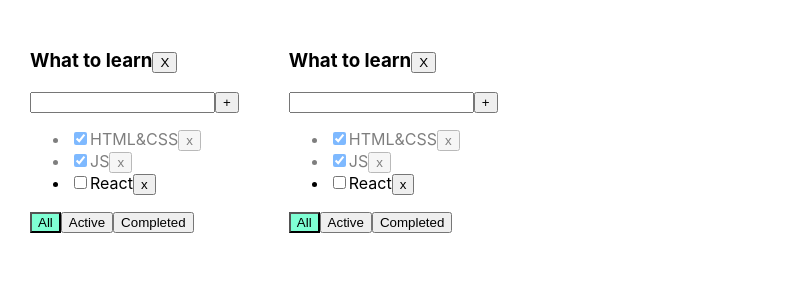
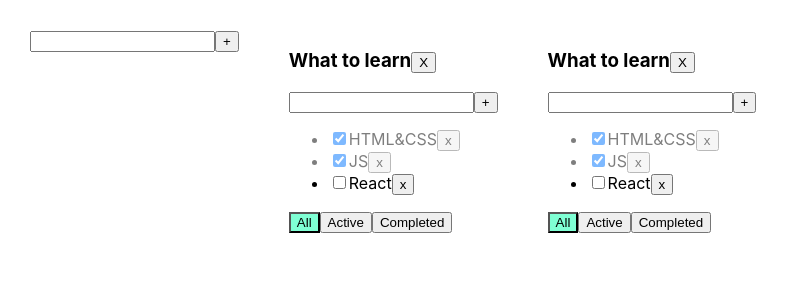
Before and after one commit to Viktoriyadegt/todolist, a React (Create React App) app: page / in a window 1280 px wide. Shown: the top 300 px of the page, without its empty margins (0-789 px from the left). Built offline with nearby package versions, Linux system fonts and the light colour scheme.

Commit message:
lesson_6

```diff
--- a/src/App.tsx
+++ b/src/App.tsx
@@ -2,6 +2,7 @@ import React, {useState} from 'react';
 import './App.css';
 import {TasksType, Todolist} from "./Todolist";
 import {v1} from "uuid";
+import AppItemForm from "./AppItemForm";
 
 export type FilterValuesType = 'all' | 'active' | 'completed'
 export type TodolistType = {
@@ -33,42 +34,46 @@ function App() {
         {id: todolistId1, title: 'What to learn', filter: 'all'},
         {id: todolistId2, title: 'What to learn', filter: 'all'}
     ])
-    // let [filter, setFilter] = useState<FilterValuesType>('all')
 
     const removeTask = (todolistId:string, id: string) => {
         setTasks({...tasks,[todolistId]: tasks[todolistId].filter(f=>f.id!==id)})
-
-        // let resultTasks = tasks.filter(t => t.id !== id)
-        // setTask(resultTasks)
     }
 
     const addTask = (todolistId:string, title: string) => {
         const newTask = {id: v1(), title: title, isDone: false};
         setTasks({...tasks,[todolistId]: [newTask, ...tasks[todolistId]]})
-        // setTask([newTask, ...tasks])
     }
 
     const changeFilter = (todolistId:string, value: FilterValuesType) => {
         setTodolists(todolists.map(m=>m.id===todolistId ? {...m,filter:value} : m))
-        // setFilter(value)
     }
 
     const onChangeTaskStatus = (todolistId:string, id: string, isDone: boolean) => {
         setTasks({...tasks, [todolistId]: tasks[todolistId].map(m=>m.id===id ? {...m, isDone: isDone} : m)
-        // const task = tasks.find(t => t.id === id)
-        // if (task) {
-        //     task.isDone = isDone
-        // }
-        // setTasks([...tasks])
+
     })}
     const removeTodo = (todolistId: string) => {
         setTodolists(todolists.filter(f=>f.id!==todolistId))
 
     }
+    const AddTodolistTitle = (title:string) => {
+        const newTodo:TodolistType = {id:v1(), title:title, filter:'all'}
+        setTodolists([newTodo,...todolists]);
+        setTasks({...tasks, [newTodo.id]:[]})
+    }
+    const editableTodoTitle = (todolistId:string, title:string) => {
+        setTodolists(todolists.map(m=>m.id===todolistId ? {...m,title:title} : m))
+
+
+    }
+    const editableTaskTitle = (todolistId:string, TID:string, title:string) => {
+        setTasks({...tasks,[todolistId]: tasks[todolistId].map(m=>m.id===TID ? {...m,title:title} : m)})
+    }
 
 
     return (
         <div className="App">
+           <AppItemForm callback={AddTodolistTitle}/>
             {todolists.map(m => {
                     let tasksForTodoList = tasks[m.id];
                     if (m.filter === 'active') {
@@ -89,6 +94,8 @@ function App() {
                             onChangeTaskStatus={onChangeTaskStatus}
                             filter={m.filter}
                             removeTodo={removeTodo}
+                            editableTodoTitle={editableTodoTitle}
+                            editableTaskTitle={editableTaskTitle}
                         />
                     )
                 }
--- /dev/null
+++ b/src/AppItemForm.tsx
@@ -0,0 +1,48 @@
+import React, {ChangeEvent, KeyboardEvent, useState} from 'react';
+
+export type EdiTableSpanType = {
+    callback:(title:string)=>void
+
+}
+const AppItemForm = (props:EdiTableSpanType) => {
+    const [title, setTitle] = useState('')
+    const [error, setError] = useState<string | null>(null)
+
+    const OnChangeHandler = (e: ChangeEvent<HTMLInputElement>) => {
+        setTitle(e.currentTarget.value)
+    }
+
+    const onKeyPressHandler = (e: KeyboardEvent<HTMLInputElement>) => {
+        setError('')
+        if (e.key === 'Enter') {
+            if (title.trim() !== '') {
+                props.callback( title.trim())
+                setTitle('')
+            } else {
+                setError('Title is required!')
+            }
+        }
+    }
+    const addTaskNewTaskTitle = () => {
+        if (title.trim() !== '') {
+            props.callback( title.trim())
+            setTitle('')
+        } else {
+            setError('Title is required!')
+        }
+    }
+
+    return (
+        <div>
+            <input value={title}
+                   onChange={OnChangeHandler}
+                   onKeyPress={onKeyPressHandler}
+                   className={error ? 'error' : ''}
+            />
+            <button onClick={addTaskNewTaskTitle}>+</button>
+            {error && <div className={'error-message'}>Title is required!</div>}
+        </div>
+    );
+};
+
+export default AppItemForm;
--- /dev/null
+++ b/src/EditableSpan.tsx
@@ -0,0 +1,32 @@
+import React, {ChangeEvent, useState} from 'react';
+
+
+
+export type EditableSpanType = {
+    title: string
+    callback:(title:string)=>void
+}
+const EditableSpan = (props: EditableSpanType) => {
+    const [editMode, setEditMode] = useState(false)
+    const [title, setTitle] = useState(props.title)
+    const onDoubleClickHandler = () => {
+        setEditMode(true)
+        setTitle(props.title)
+
+    }
+    const onBlurHandler = () => {
+        setEditMode(false)
+        props.callback(title)
+
+    }
+    const onChangeHandler = (e:ChangeEvent<HTMLInputElement>) => {
+        setTitle(e.currentTarget.value)
+    }
+    return (
+        editMode
+            ? <input value={title} autoFocus onBlur={onBlurHandler} onChange={onChangeHandler}/>
+            : <span onDoubleClick={onDoubleClickHandler}>{props.title}</span>
+    );
+};
+
+export default EditableSpan;
--- a/src/Todolist.tsx
+++ b/src/Todolist.tsx
@@ -1,5 +1,7 @@
 import React, {ChangeEvent, KeyboardEvent, useState} from "react";
 import {FilterValuesType} from "./App";
+import EditableSpan, {EditableSpanType} from "./EditableSpan";
+import AppItemForm from "./AppItemForm";
 
 export type TasksType = {
     id: string
@@ -17,35 +19,10 @@ export type TodolistPropsType = {
     onChangeTaskStatus: (todolistId: string, id: string, isDone: boolean) => void
     filter: FilterValuesType
     removeTodo: (todolistId: string) => void
+    editableTodoTitle: (todolistId:string, title:string)=>void
+    editableTaskTitle:(todolistId:string, TID:string, title:string)=>void
 }
 export const Todolist = (props: TodolistPropsType) => {
-    const [title, setTitle] = useState('')
-    const [error, setError] = useState<string | null>(null)
-
-    const OnChangeHandler = (e: ChangeEvent<HTMLInputElement>) => {
-        setTitle(e.currentTarget.value)
-    }
-
-    const onKeyPressHandler = (e: KeyboardEvent<HTMLInputElement>) => {
-        setError('')
-        if (e.key === 'Enter') {
-            if (title.trim() !== '') {
-                props.addTask(props.todolistId, title.trim())
-                setTitle('')
-            } else {
-                setError('Title is required!')
-            }
-        }
-    }
-
-    const addTaskNewTaskTitle = () => {
-        if (title.trim() !== '') {
-            props.addTask(props.todolistId, title.trim())
-            setTitle('')
-        } else {
-            setError('Title is required!')
-        }
-    }
 
     const onClickRemoveTaskHandler = (id: string) => {
         props.removeTask(props.todolistId, id)
@@ -62,24 +39,30 @@ export const Todolist = (props: TodolistPropsType) => {
     const onClickHandlerForRemoveTodo = () => {
         props.removeTodo(props.todolistId)
     }
+    const addTaskTitle = (title:string) => {
+        props.addTask(props.todolistId,title)
+
+    }
+    const editableTodoTitleHandler = (title:string) => {
+        props.editableTodoTitle(props.todolistId, title)
+    }
+    const editableTaskTitleHandler = (TID:string,title:string) => {
+        props.editableTaskTitle(props.todolistId,TID,title )
+
+    }
+
 
     return (
         <div>
             <h3>
-                {props.title}
+                <EditableSpan title={props.title} callback={editableTodoTitleHandler}/>
                 <button onClick={onClickHandlerForRemoveTodo}>X</button>
             </h3>
 
 
             <div>
                 <div>
-                    <input value={title}
-                           onChange={OnChangeHandler}
-                           onKeyPress={onKeyPressHandler}
-                           className={error ? 'error' : ''}
-                    />
-                    <button onClick={addTaskNewTaskTitle}>+</button>
-                    {error && <div className={'error-message'}>Title is required!</div>}
+                   <AppItemForm  callback={addTaskTitle}/>
                 </div>
                 <ul>
                     {props.tasks.map(t => <li key={t.id} className={t.isDone === true ? 'is-done' : ''}>
@@ -87,7 +70,7 @@ export const Todolist = (props: TodolistPropsType) => {
                                checked={t.isDone}
                                onChange={(e) => onChangeStatusHandler(t.id, e.currentTarget.checked)}
                         />
-                        <span>{t.title}</span>
+                        <EditableSpan title={t.title} callback={(title)=>editableTaskTitleHandler(t.id, title)}/>
                         <button onClick={() => onClickRemoveTaskHandler(t.id)}>x</button>
 
                     </li>)}
```
